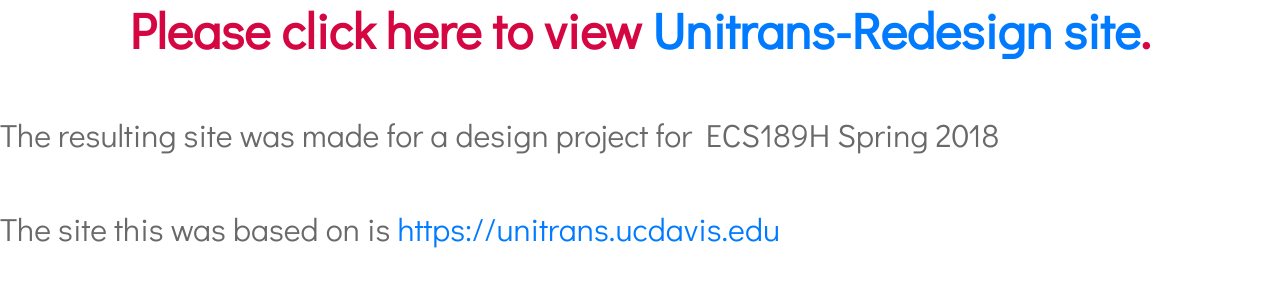
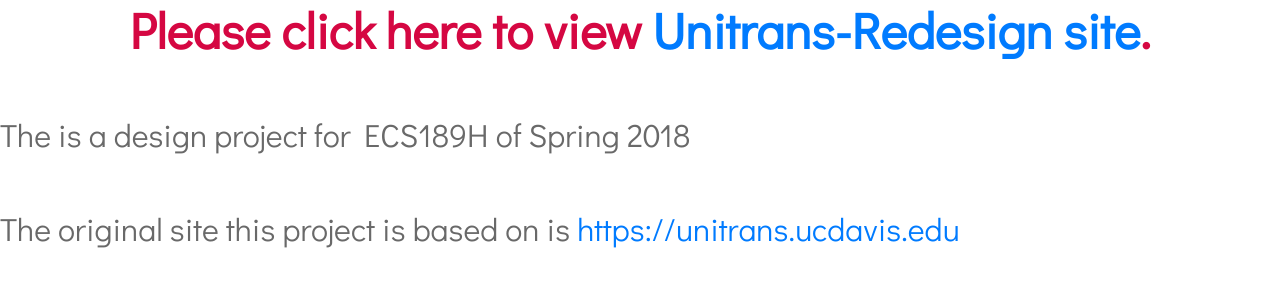
Before and after one commit to cojeung/unitrans-redesign, a plain HTML site: page index.html in a window 1280 px wide. Drawn offline with nearby package versions, Linux system fonts and the light colour scheme; some packages are replaced by stand-ins of ours; a script that the page names is missing; files whose address does not match are found by name.

Commit message:
Update index.html

```diff
--- a/index.html
+++ b/index.html
@@ -32,9 +32,9 @@
 
 <h1>Please click here to view <a href="main/unitrans.html">Unitrans-Redesign site</a>.</h1>
 <br /><br />
-<h2>The resulting site was made for a design project for ECS189H Spring 2018</h2>
+<h2>The is a design project for ECS189H of Spring 2018</h2>
 <br /><br />
-<h2>The site this was based on is <a href="https://unitrans.ucdavis.edu">https://unitrans.ucdavis.edu</a></h2>
+<h2>The original site this project is based on is <a href="https://unitrans.ucdavis.edu">https://unitrans.ucdavis.edu</a></h2>
 
 <script src="unitrans.js"></script>
 
```
